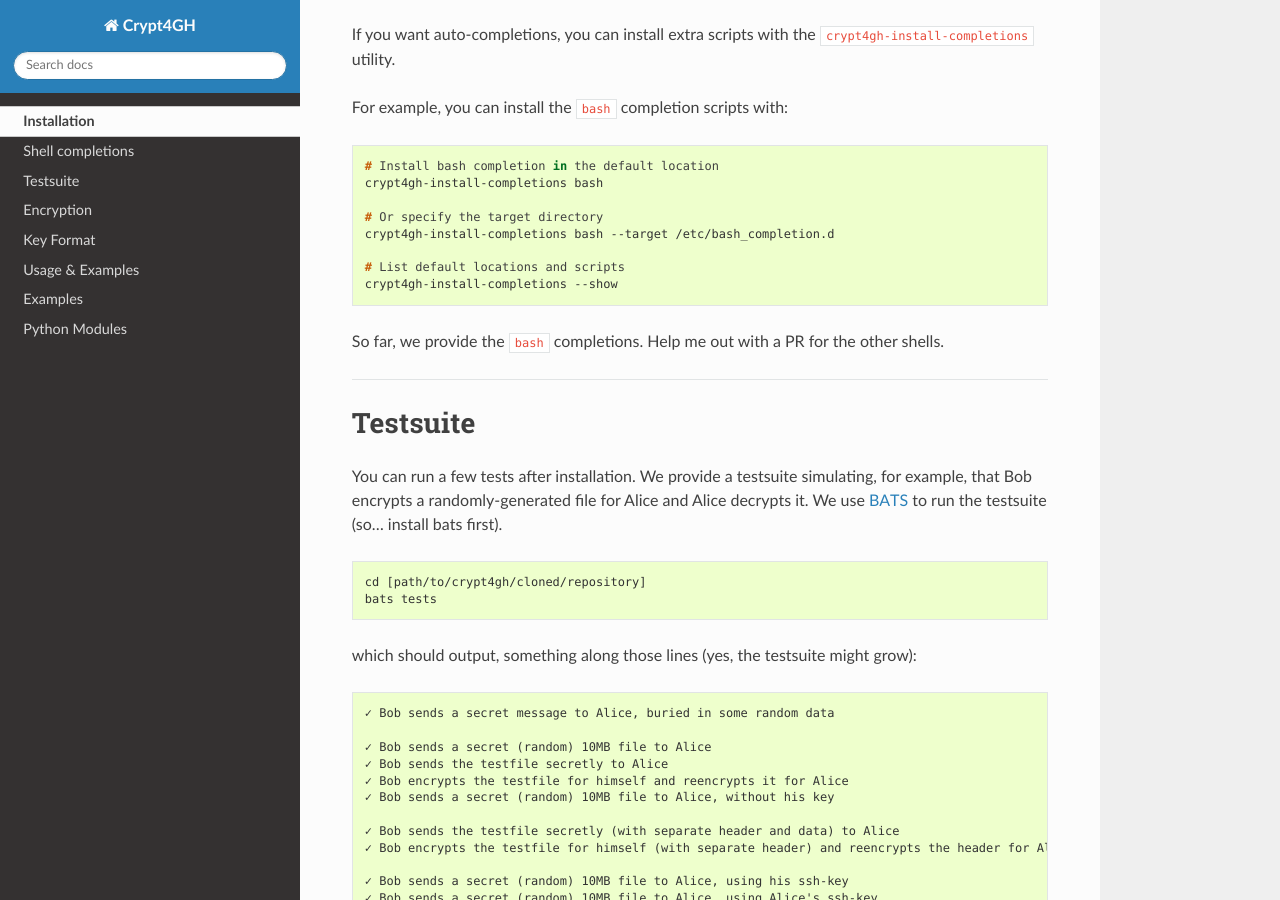
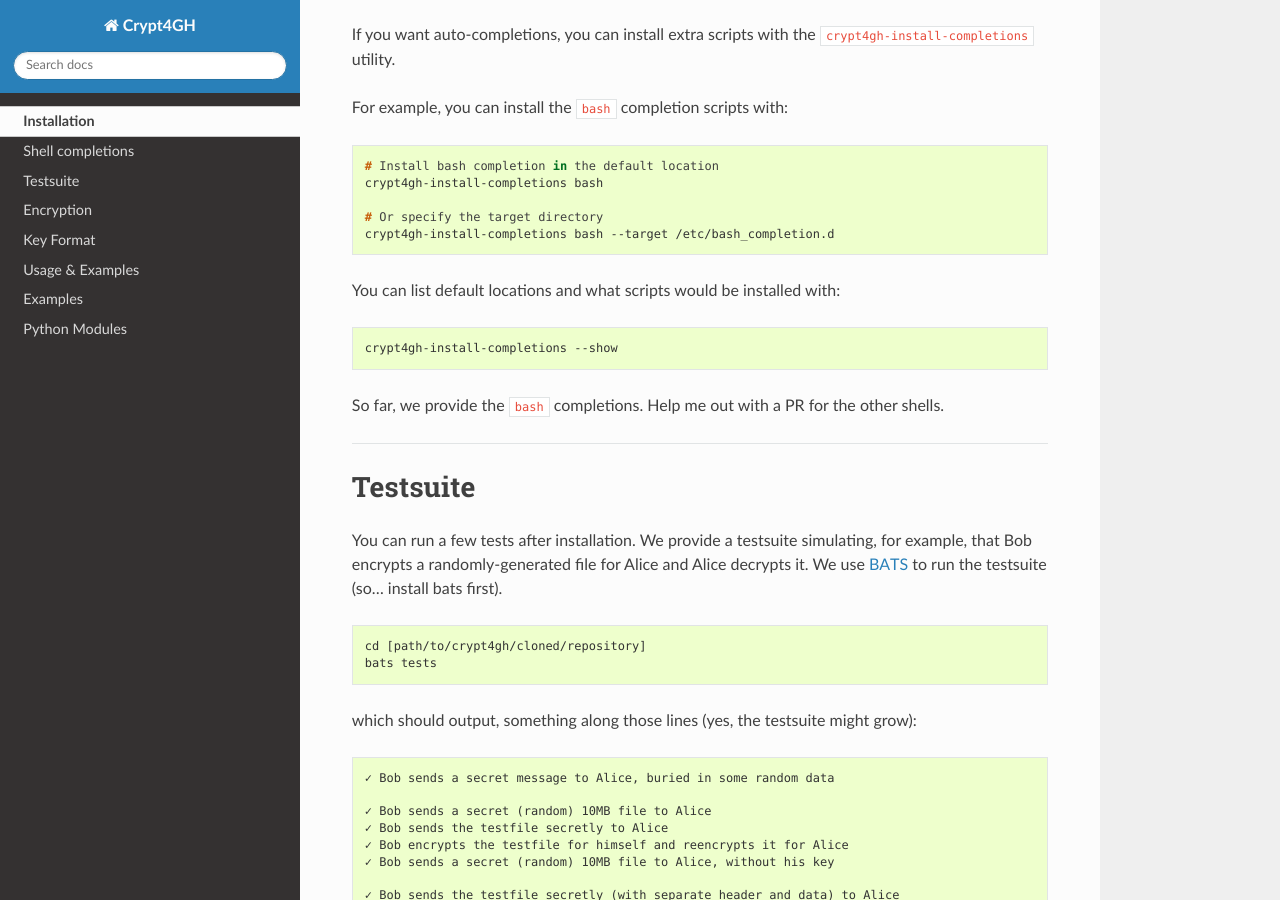
Before and after one commit to EGA-archive/crypt4gh, a Sphinx documentation site: the page built from docs/setup.rst, in a window 1280 px wide and 900 px high, scrolled down 1206 px. Built offline with Sphinx 7.4.7 and the Read the Docs theme 3.1.0, drawn with Linux system fonts in a browser that asks for light colours.

Commit message:
separate code blocks

```diff
--- a/docs/setup.rst
+++ b/docs/setup.rst
@@ -72,7 +72,11 @@ For example, you can install the ``bash`` completion scripts with:
    # Or specify the target directory
    crypt4gh-install-completions bash --target /etc/bash_completion.d
 
-   # List default locations and scripts
+
+You can list default locations and what scripts would be installed with:
+
+.. code-block:: console
+
    crypt4gh-install-completions --show
 
 So far, we provide the ``bash`` completions. Help me out with a PR for the other shells.
```
